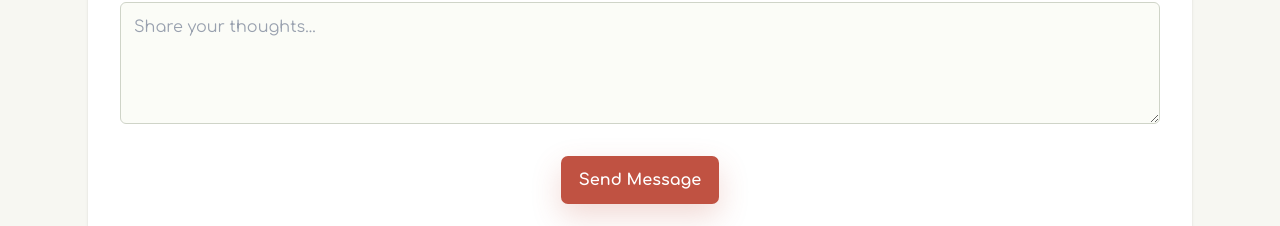
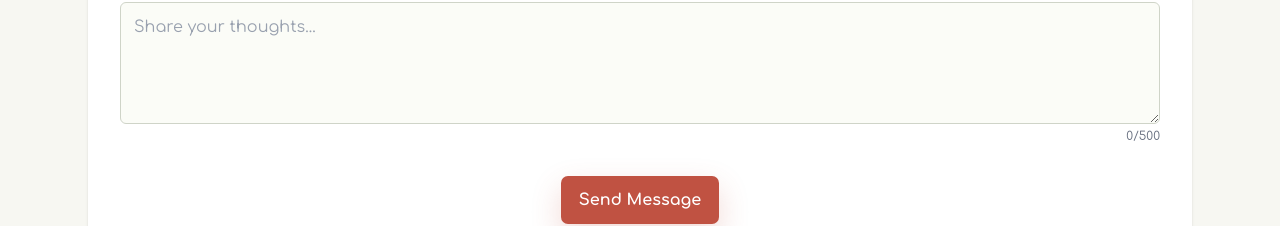
Before and after one commit to ritujane78/heart_to_home, a React (Vite) app: page /contact in a window 1280 px wide. Shown: the part 802-1028 px from the top of the page. Built offline with nearby package versions, Linux system fonts and the light colour scheme; no server answers.

Commit message:
make the messages section of feedback better while inputting as well as showing

```diff
--- a/src/pages/ContactPage.jsx
+++ b/src/pages/ContactPage.jsx
@@ -6,6 +6,7 @@ import toast from "react-hot-toast";
 function ContactPage() {
   const [isSubmitting, setIsSubmitting] = useState(false);
   const [actionData, setActionData] = useState(null);
+  const [message, setMessage] = useState("");
 
   const labelStyle =
     "mb-2 block text-sm font-semibold text-primary dark:text-light sm:text-base";
@@ -35,9 +36,9 @@ function ContactPage() {
 
     try {
       await api.post("/contacts", contactData);
-
       setActionData({ success: true });
       form.reset();
+      setMessage("");
       toast.success("Your message has been submitted successfully.");
     } catch (error) {
       const responseData = error.response?.data;
@@ -250,6 +251,7 @@ function ContactPage() {
             </div>
 
             {/* Message */}
+
             <div className="min-w-0">
               <label htmlFor="message" className={labelStyle}>
                 Message
@@ -264,7 +266,12 @@ function ContactPage() {
                 required
                 minLength={5}
                 maxLength={500}
+                value={message}
+                onChange={(e) => setMessage(e.target.value)}
               />
+              <span className="mt-1 block text-right text-xs text-gray-500">
+                {message.length}/500
+              </span>
 
               {actionData?.errors?.message && (
                 <p className="mt-1 text-sm text-red-500">
--- a/src/pages/admin/Messages.jsx
+++ b/src/pages/admin/Messages.jsx
@@ -96,7 +96,7 @@ export const messageColumns = (handleCloseMessage) => [
     renderHeader: () => <span>Message</span>,
     renderCell: (params) => (
   <div
-        className="w-full whitespace-normal break-words py-2"
+    className="w-full min-w-0 max-h-24 overflow-y-auto overflow-x-hidden whitespace-pre-wrap break-words py-2"
     title={params.row.message}
   >
     {params.row.message}
```
Lines whose indentation alone changed are shown as unchanged.
